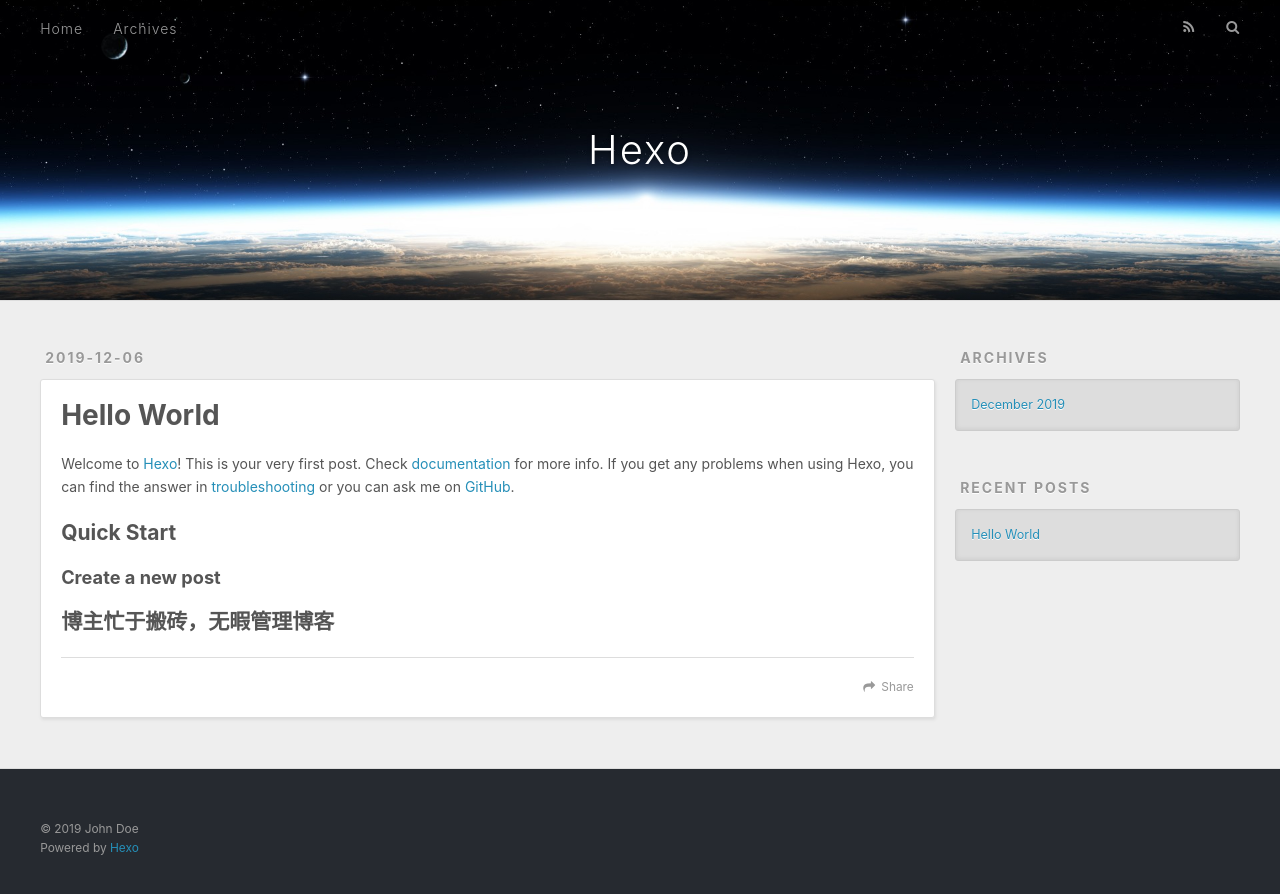
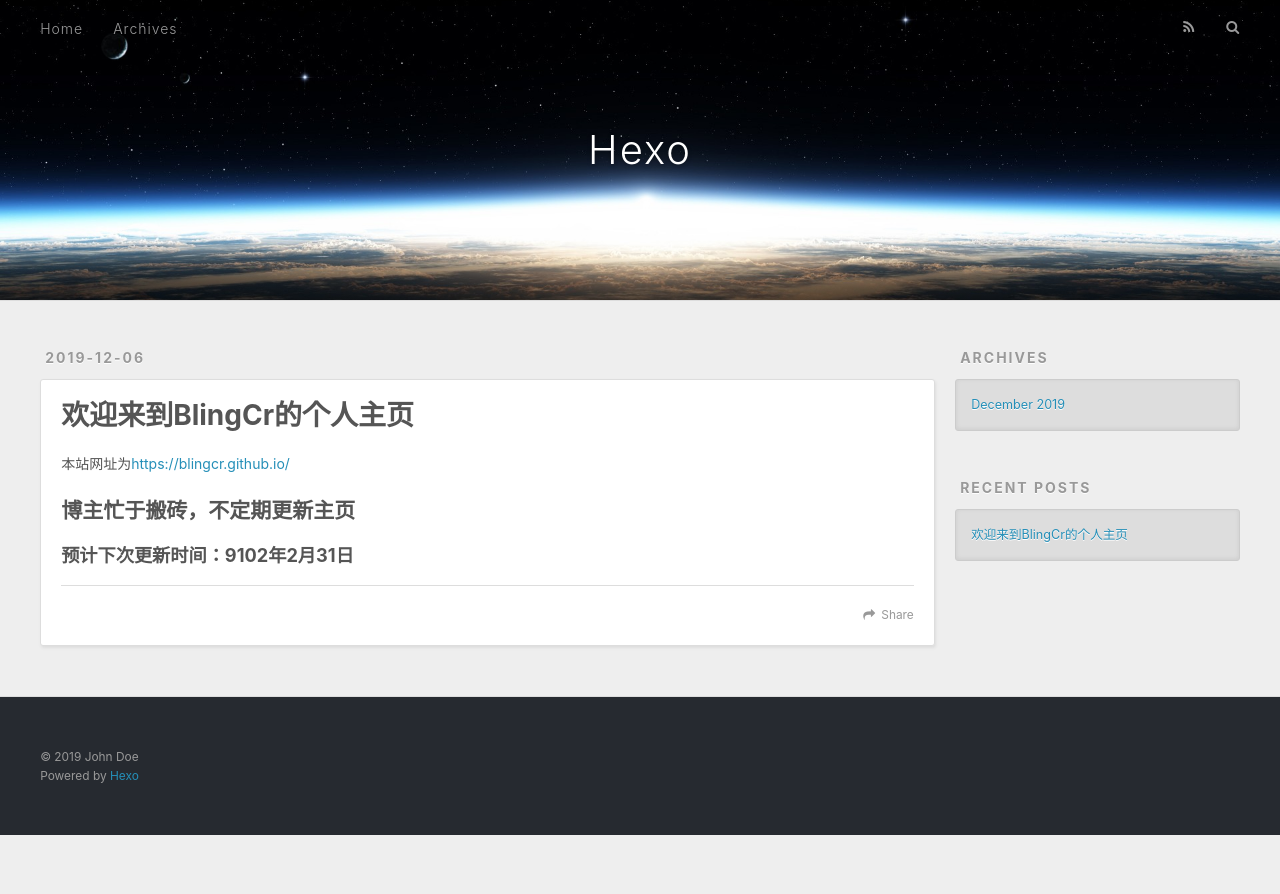
Before and after one commit to BlingCr/BlingCr.github.io, a plain HTML site: page 2019/12/06/hello-world/index.html in a window 1280 px wide. After the commit the page ends 835 px from the top, so only its background shows below. Drawn offline with nearby package versions, Linux system fonts and the light colour scheme.

Commit message:
Site updated: 2019-12-07 01:18:15

```diff
--- a/2019/12/06/hello-world/index.html
+++ b/2019/12/06/hello-world/index.html
@@ -5,16 +5,16 @@
 
 
 
-  <title>Hello World | Hexo</title>
+  <title>欢迎来到BlingCr的个人主页 | Hexo</title>
   <meta name="viewport" content="width=device-width, initial-scale=1, maximum-scale=1">
-  <meta name="description" content="Welcome to Hexo! This is your very first post. Check documentation for more info. If you get any problems when using Hexo, you can find the answer in troubleshooting or you can ask me on GitHub. Quick">
+  <meta name="description" content="本站网址为https:&#x2F;&#x2F;blingcr.github.io&#x2F; 博主忙于搬砖，不定期更新主页预计下次更新时间：9102年2月31日">
 <meta property="og:type" content="article">
-<meta property="og:title" content="Hello World">
+<meta property="og:title" content="欢迎来到BlingCr的个人主页">
 <meta property="og:url" content="https:&#x2F;&#x2F;blingcr.github.io&#x2F;2019&#x2F;12&#x2F;06&#x2F;hello-world&#x2F;index.html">
 <meta property="og:site_name" content="Hexo">
-<meta property="og:description" content="Welcome to Hexo! This is your very first post. Check documentation for more info. If you get any problems when using Hexo, you can find the answer in troubleshooting or you can ask me on GitHub. Quick">
+<meta property="og:description" content="本站网址为https:&#x2F;&#x2F;blingcr.github.io&#x2F; 博主忙于搬砖，不定期更新主页预计下次更新时间：9102年2月31日">
 <meta property="og:locale" content="en">
-<meta property="og:updated_time" content="2019-12-06T16:51:45.017Z">
+<meta property="og:updated_time" content="2019-12-06T17:17:40.120Z">
 <meta name="twitter:card" content="summary">
 
     <link rel="alternate" href="/atom.xml" title="Hexo" type="application/atom+xml">
@@ -76,7 +76,7 @@
 
 
     <h1 class="article-title" itemprop="name">
-      Hello World
+      欢迎来到BlingCr的个人主页
     </h1>
 
 
@@ -84,12 +84,12 @@
 
     <div class="article-entry" itemprop="articleBody">
 
-        <p>Welcome to <a href="https://hexo.io/" target="_blank" rel="noopener">Hexo</a>! This is your very first post. Check <a href="https://hexo.io/docs/" target="_blank" rel="noopener">documentation</a> for more info. If you get any problems when using Hexo, you can find the answer in <a href="https://hexo.io/docs/troubleshooting.html" target="_blank" rel="noopener">troubleshooting</a> or you can ask me on <a href="https://github.com/hexojs/hexo/issues" target="_blank" rel="noopener">GitHub</a>.</p>
-<h2 id="Quick-Start"><a href="#Quick-Start" class="headerlink" title="Quick Start"></a>Quick Start</h2><h3 id="Create-a-new-post"><a href="#Create-a-new-post" class="headerlink" title="Create a new post"></a>Create a new post</h3><h2 id="博主忙于搬砖，无暇管理博客"><a href="#博主忙于搬砖，无暇管理博客" class="headerlink" title="博主忙于搬砖，无暇管理博客"></a>博主忙于搬砖，无暇管理博客</h2>
+        <p>本站网址为<a href="https://blingcr.github.io/">https://blingcr.github.io/</a></p>
+<h2 id="博主忙于搬砖，不定期更新主页"><a href="#博主忙于搬砖，不定期更新主页" class="headerlink" title="博主忙于搬砖，不定期更新主页"></a>博主忙于搬砖，不定期更新主页</h2><h3 id="预计下次更新时间：9102年2月31日"><a href="#预计下次更新时间：9102年2月31日" class="headerlink" title="预计下次更新时间：9102年2月31日"></a>预计下次更新时间：9102年2月31日</h3>
 
     </div>
     <footer class="article-footer">
-      <a data-url="https://blingcr.github.io/2019/12/06/hello-world/" data-id="ck3uemni000000ktodblk6828" class="article-share-link">Share</a>
+      <a data-url="https://blingcr.github.io/2019/12/06/hello-world/" data-id="ck3uexeff0000jgtodmgsdye6" class="article-share-link">Share</a>
 
 
     </footer>
@@ -128,7 +128,7 @@
       <ul>
 
           <li>
-            <a href="/2019/12/06/hello-world/">Hello World</a>
+            <a href="/2019/12/06/hello-world/">欢迎来到BlingCr的个人主页</a>
           </li>
 
       </ul>
```
Also changed, not shown: archives/2019/12/index.html (+2 -2 lines), archives/2019/index.html (+2 -2 lines), archives/index.html (+2 -2 lines), index.html (+5 -5 lines).
